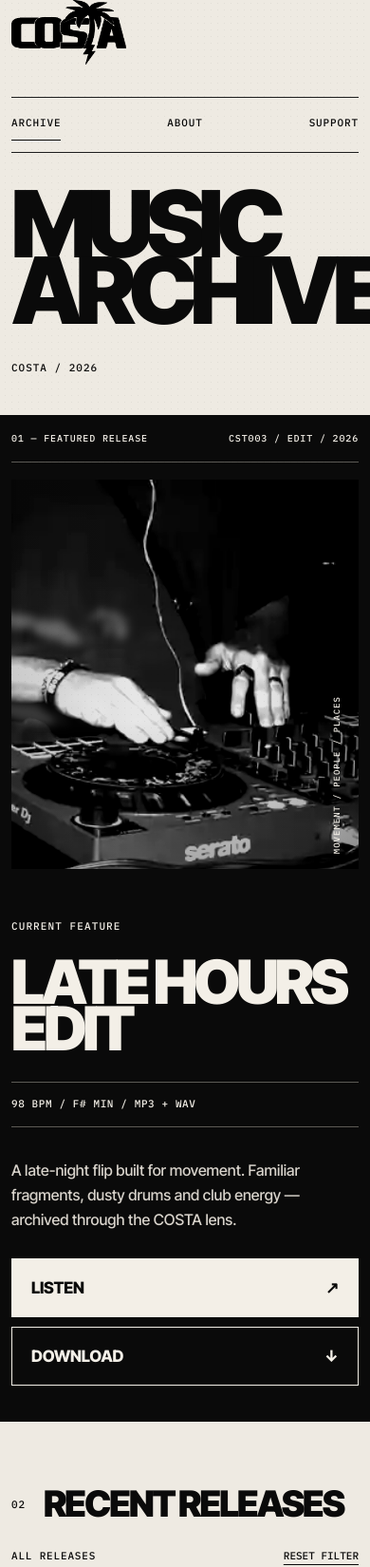
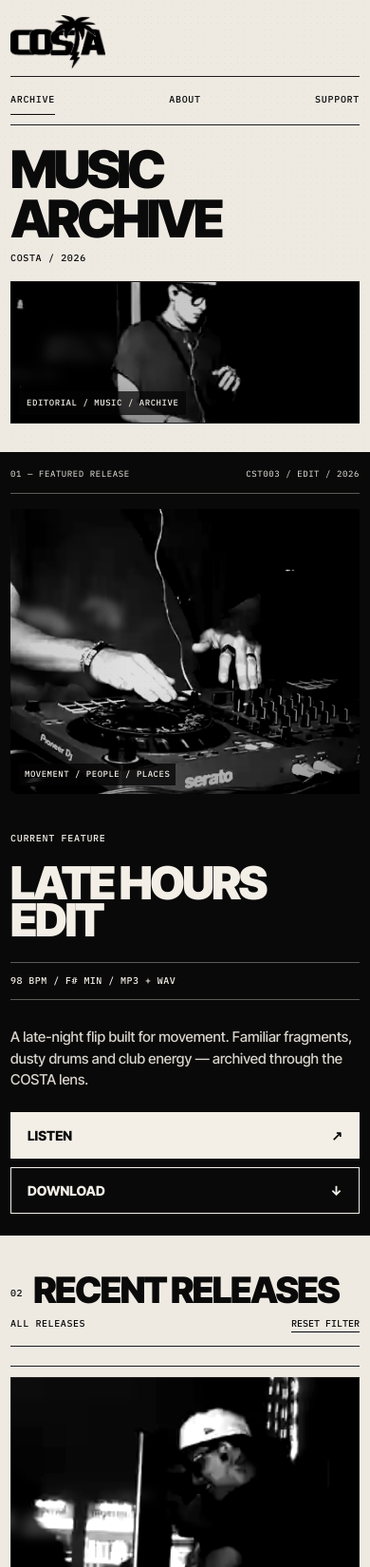
Before and after one commit to stefanoconsumi/costa-archive, a plain HTML site: page index.html in a window 390 px wide. Shown: the top 1650 px of the page at 95% size. Drawn offline with Linux system fonts and the light colour scheme.

Commit message:
Rebalance COSTA Archive layout and restore motion language
Improve layout hierarchy, responsive scale, metadata readability, and motion-blur treatments.

```diff
--- a/app.js
+++ b/app.js
@@ -15,7 +15,10 @@ let active="all";
 function card(r){
   return `
     <article class="release-card">
-      <div class="release-image"><img src="${r.img}" alt=""></div>
+      <div class="release-image">
+        <img src="${r.img}" alt="">
+        <span class="release-drag" style="background-image:url('${r.img}')" aria-hidden="true"></span>
+      </div>
       <div class="release-topline"><span>${r.id}</span><span>${r.type}</span></div>
       <h3>${r.title}</h3>
       <div class="release-bottom"><span>${r.meta}</span><span>↗</span></div>
--- a/index.html
+++ b/index.html
@@ -19,7 +19,7 @@
       <img src="assets/costa-logo.png" alt="COSTA" />
     </a>
 
-    <div class="header-meta">
+    <div class="header-meta mono">
       <span>MUSIC ARCHIVE</span>
       <span>COSTA RICA — SC</span>
     </div>
@@ -33,11 +33,29 @@
 
   <main>
     <section class="masthead shell">
-      <div class="masthead-index">COSTA / 2026</div>
-      <h1>MUSIC<br><span>ARCHIVE</span></h1>
-      <div class="masthead-copy">
-        <p>MUSIC FOR THE PEOPLE.</p>
-        <p>CURATED / ARCHIVED / KEPT MOVING.</p>
+      <div class="masthead-grid">
+        <div class="masthead-index mono">COSTA / 2026</div>
+
+        <h1>
+          <span>MUSIC</span>
+          <span>ARCHIVE</span>
+        </h1>
+
+        <div class="masthead-copy mono">
+          <p>MUSIC FOR THE PEOPLE.</p>
+          <p>CURATED / ARCHIVED / KEPT MOVING.</p>
+        </div>
+      </div>
+
+      <div class="masthead-visual">
+        <img src="assets/recent-2.webp" alt="" />
+        <div class="masthead-drag drag-one" aria-hidden="true"></div>
+        <div class="masthead-drag drag-two" aria-hidden="true"></div>
+
+        <div class="masthead-caption mono">
+          <span>EDITORIAL / MUSIC / ARCHIVE</span>
+          <span>MOVEMENT / GRAIN / MEMORY</span>
+        </div>
       </div>
     </section>
 
@@ -53,7 +71,7 @@
             <img class="featured-image" src="assets/featured.webp" alt="Featured COSTA release" />
             <div class="drag-layer drag-a" aria-hidden="true"></div>
             <div class="drag-layer drag-b" aria-hidden="true"></div>
-            <div class="photo-note">MOVEMENT / PEOPLE / PLACES</div>
+            <div class="photo-note mono">MOVEMENT / PEOPLE / PLACES</div>
           </div>
 
           <div class="featured-copy">
@@ -74,12 +92,13 @@
 
     <section class="recent shell" id="releases">
       <div class="section-head">
-        <div>
+        <div class="section-title-wrap">
           <span class="mono section-number">02</span>
           <h2>RECENT RELEASES</h2>
         </div>
-        <div class="section-tools">
-          <span class="mono" id="filter-label">ALL RELEASES</span>
+
+        <div class="section-tools mono">
+          <span id="filter-label">ALL RELEASES</span>
           <button class="text-button mono" id="show-all">RESET FILTER</button>
         </div>
       </div>
@@ -90,11 +109,14 @@
     <section class="folder-section">
       <div class="shell">
         <div class="section-head folder-head">
-          <div>
+          <div class="section-title-wrap">
             <span class="mono section-number">03</span>
             <h2>OPEN THE ARCHIVE</h2>
           </div>
-          <p class="folder-intro">Choose a folder. The archive filters itself without hiding the structure of the page.</p>
+
+          <p class="folder-intro">
+            Choose a folder. The structure stays visible while the release index filters below.
+          </p>
         </div>
 
         <div class="folder-grid" aria-label="Archive folders">
@@ -161,9 +183,13 @@
       <div class="identity-logo">
         <img src="assets/costa-logo.png" alt="" />
       </div>
+
       <p class="identity-statement">EDITORIAL / MUSIC / ARCHIVE</p>
+
       <div class="identity-notes mono">
-        <span>MOTION</span><span>GRAIN</span><span>MEMORY</span>
+        <span>MOTION</span>
+        <span>GRAIN</span>
+        <span>MEMORY</span>
       </div>
     </section>
 
--- a/styles.css
+++ b/styles.css
@@ -4,8 +4,8 @@
   --ink:#0a0a0a;
   --gray:#8c8982;
   --line:#1e1e1e;
-  --soft-line:#aaa69e;
-  --dark:#0a0a0a;
+  --soft-line:#a9a49a;
+  --dark:#090909;
   --white:#f3efe7;
 }
 
@@ -23,137 +23,194 @@ body{
 button,a{font:inherit}
 button{color:inherit}
 img{display:block;max-width:100%}
-.mono{
-  font-family:"IBM Plex Mono",monospace;
-  font-weight:500;
-}
-.shell{width:min(1480px,calc(100% - 48px));margin-inline:auto}
+.mono{font-family:"IBM Plex Mono",monospace;font-weight:500}
+.shell{width:min(1320px,calc(100% - 56px));margin-inline:auto}
 
 .paper-grain{
   position:fixed;
   inset:0;
   pointer-events:none;
   z-index:50;
-  opacity:.055;
+  opacity:.05;
   mix-blend-mode:multiply;
   background-image:
-    radial-gradient(circle at 20% 20%,#000 0 .45px,transparent .6px),
-    radial-gradient(circle at 80% 55%,#000 0 .35px,transparent .55px);
+    radial-gradient(circle at 20% 20%,#000 0 .45px,transparent .62px),
+    radial-gradient(circle at 80% 55%,#000 0 .35px,transparent .56px);
   background-size:5px 5px,7px 7px;
 }
 
+/* HEADER */
 .site-header{
-  min-height:148px;
+  min-height:108px;
   display:grid;
-  grid-template-columns:minmax(260px,440px) 1fr auto;
-  gap:34px;
+  grid-template-columns:minmax(220px,330px) 1fr auto;
+  gap:30px;
   align-items:center;
   border-bottom:1px solid var(--line);
 }
 .brand img{
-  width:min(420px,39vw);
-  height:100px;
+  width:min(305px,31vw);
+  height:72px;
   object-fit:contain;
   object-position:left center;
-  filter:brightness(0) contrast(1.15);
+  filter:brightness(0) contrast(1.2);
 }
 .header-meta{
   justify-self:center;
-  display:grid;
-  gap:8px;
-  font-family:"IBM Plex Mono",monospace;
+  display:flex;
+  gap:28px;
   font-size:12px;
-  font-weight:500;
-  line-height:1.35;
-  letter-spacing:.105em;
+  line-height:1.4;
+  letter-spacing:.07em;
 }
 .topnav{
   display:flex;
-  gap:32px;
+  gap:28px;
   align-items:center;
   font-family:"IBM Plex Mono",monospace;
   font-size:12px;
   font-weight:500;
-  letter-spacing:.08em;
+  letter-spacing:.07em;
 }
 .topnav a{
   color:inherit;
   text-decoration:none;
-  padding:11px 0;
+  padding:9px 0;
   border-bottom:1px solid transparent;
 }
 .topnav a:hover,.topnav a.active{border-color:var(--ink)}
 
-.masthead{
+/* INTRO / FIRST SCREEN */
+.masthead{padding:32px 0 42px}
+.masthead-grid{
   display:grid;
-  grid-template-columns:190px minmax(0,1fr) 300px;
-  gap:38px;
+  grid-template-columns:150px minmax(0,1fr) 260px;
+  gap:28px;
   align-items:end;
-  padding:62px 0 52px;
+  padding-bottom:24px;
 }
 .masthead-index,.masthead-copy{
-  font-family:"IBM Plex Mono",monospace;
   font-size:12px;
-  font-weight:500;
-  letter-spacing:.09em;
-  line-height:1.62;
-}
-.masthead h1{
-  margin:0;
-  font-size:clamp(88px,12vw,190px);
-  line-height:.72;
-  letter-spacing:-.075em;
-  font-weight:900;
-}
-.masthead h1 span{
-  display:block;
-  margin-left:8.5vw;
+  line-height:1.55;
+  letter-spacing:.065em;
 }
 .masthead-copy{
   border-left:1px solid var(--line);
-  padding-left:22px;
+  padding-left:18px;
 }
-.masthead-copy p{margin:0 0 9px}
+.masthead-copy p{margin:0 0 7px}
+.masthead h1{
+  margin:0;
+  display:flex;
+  gap:.16em;
+  align-items:baseline;
+  flex-wrap:wrap;
+  font-size:clamp(66px,7.5vw,112px);
+  line-height:.82;
+  letter-spacing:-.065em;
+  font-weight:900;
+}
+.masthead h1 span{display:inline-block}
 
+.masthead-visual{
+  height:200px;
+  position:relative;
+  overflow:hidden;
+  background:#101010;
+  border-top:1px solid var(--line);
+  border-bottom:1px solid var(--line);
+}
+.masthead-visual>img{
+  position:absolute;
+  inset:0;
+  width:100%;
+  height:100%;
+  object-fit:cover;
+  object-position:center 46%;
+  filter:grayscale(1) contrast(1.22) brightness(.78);
+}
+.masthead-visual::after{
+  content:"";
+  position:absolute;
+  inset:0;
+  background:
+    linear-gradient(90deg,rgba(0,0,0,.22),transparent 34%,transparent 72%,rgba(0,0,0,.18)),
+    linear-gradient(0deg,rgba(0,0,0,.3),transparent 42%);
+  z-index:2;
+}
+.masthead-drag{
+  position:absolute;
+  left:-3%;
+  z-index:2;
+  width:70%;
+  background-image:url("assets/recent-2.webp");
+  background-size:cover;
+  background-position:center 46%;
+  filter:grayscale(1) contrast(1.4) blur(5px);
+  mix-blend-mode:screen;
+  opacity:.34;
+  transform-origin:left center;
+}
+.drag-one{top:38%;height:18%;transform:scaleX(1.22) translateX(-40px)}
+.drag-two{top:62%;height:9%;width:52%;opacity:.22;transform:scaleX(1.35) translateX(-60px)}
+.masthead-caption{
+  position:absolute;
+  left:16px;
+  right:16px;
+  bottom:12px;
+  z-index:4;
+  display:flex;
+  justify-content:space-between;
+  gap:20px;
+  color:var(--white);
+  font-size:11px;
+  line-height:1.4;
+  letter-spacing:.06em;
+}
+.masthead-caption span{
+  background:rgba(5,5,5,.72);
+  padding:6px 8px;
+}
+
+/* FEATURED */
 .featured-wrap{
   background:var(--dark);
   color:var(--white);
   border-top:1px solid var(--dark);
   border-bottom:1px solid var(--dark);
 }
-.featured{padding:24px 0 32px}
+.featured{padding:22px 0 28px}
 .featured-label-row{
   display:flex;
   justify-content:space-between;
   align-items:center;
   gap:24px;
-  padding-bottom:17px;
-  margin-bottom:18px;
+  padding-bottom:14px;
+  margin-bottom:16px;
   border-bottom:1px solid #5c5a55;
   font-family:"IBM Plex Mono",monospace;
   font-size:12px;
-  font-weight:500;
   line-height:1.4;
-  letter-spacing:.085em;
+  letter-spacing:.065em;
 }
 .featured-layout{
   display:grid;
-  grid-template-columns:minmax(0,1.55fr) minmax(350px,.75fr);
-  gap:32px;
+  grid-template-columns:minmax(0,1.35fr) minmax(330px,.65fr);
+  gap:26px;
 }
 .featured-media{
-  min-height:600px;
+  min-height:470px;
   position:relative;
   overflow:hidden;
   background:#111;
 }
 .featured-image{
+  position:absolute;
+  inset:0;
   width:100%;
   height:100%;
-  position:absolute;
-  inset:0;
   object-fit:cover;
-  filter:grayscale(1) contrast(1.22) brightness(.9);
+  filter:grayscale(1) contrast(1.22) brightness(.88);
   transform:scale(1.015);
 }
 .featured-media::after{
@@ -161,9 +218,9 @@ img{display:block;max-width:100%}
   position:absolute;
   inset:0;
   background:
-    linear-gradient(90deg,rgba(0,0,0,.12),transparent 35%,transparent 72%,rgba(0,0,0,.18)),
-    linear-gradient(0deg,rgba(0,0,0,.28),transparent 38%);
-  pointer-events:none;
+    linear-gradient(90deg,rgba(0,0,0,.1),transparent 34%,transparent 74%,rgba(0,0,0,.2)),
+    linear-gradient(0deg,rgba(0,0,0,.27),transparent 38%);
+  z-index:1;
 }
 .drag-layer{
   position:absolute;
@@ -172,109 +229,99 @@ img{display:block;max-width:100%}
   background-image:url("assets/featured.webp");
   background-size:cover;
   background-position:left center;
-  filter:grayscale(1) contrast(1.35) blur(4px);
+  filter:grayscale(1) contrast(1.38) blur(4px);
   mix-blend-mode:screen;
   opacity:.32;
-  transform:scaleX(1.12) translateX(-20px);
+  transform:scaleX(1.16) translateX(-26px);
   z-index:2;
   pointer-events:none;
 }
-.drag-a{top:25%;height:22%}
-.drag-b{top:52%;height:11%;opacity:.22;transform:scaleX(1.2) translateX(-40px)}
+.drag-a{top:24%;height:22%}
+.drag-b{top:54%;height:10%;opacity:.22;transform:scaleX(1.24) translateX(-48px)}
 .photo-note{
   position:absolute;
-  right:18px;
-  bottom:16px;
+  left:14px;
+  bottom:14px;
   z-index:4;
-  font-family:"IBM Plex Mono",monospace;
-  font-size:10px;
-  font-weight:500;
-  letter-spacing:.11em;
-  writing-mode:vertical-rl;
-  transform:rotate(180deg);
+  font-size:11px;
+  line-height:1.4;
+  letter-spacing:.055em;
+  background:rgba(5,5,5,.78);
+  padding:7px 9px;
 }
 .featured-copy{
   display:flex;
   flex-direction:column;
   justify-content:flex-end;
-  padding:24px 0 5px;
+  padding:10px 0 2px;
 }
-.label{
-  font-size:12px;
-  line-height:1.4;
-  letter-spacing:.1em;
-}
+.label{font-size:12px;line-height:1.4;letter-spacing:.07em}
 .featured-copy h2{
-  margin:14px 0 20px;
-  font-size:clamp(60px,6vw,106px);
-  line-height:.78;
-  letter-spacing:-.065em;
+  margin:12px 0 16px;
+  font-size:clamp(52px,5.1vw,78px);
+  line-height:.82;
+  letter-spacing:-.055em;
   font-weight:900;
 }
 .featured-meta{
-  font-size:13px;
+  font-size:12px;
   line-height:1.45;
-  letter-spacing:.055em;
-  padding:15px 0;
+  letter-spacing:.045em;
+  padding:12px 0;
   border-top:1px solid #5c5a55;
   border-bottom:1px solid #5c5a55;
 }
 .featured-desc{
-  max-width:40ch;
-  font-size:17px;
-  line-height:1.62;
-  margin:22px 0 27px;
+  max-width:42ch;
+  font-size:16px;
+  line-height:1.58;
+  margin:18px 0 22px;
   color:#d8d3cb;
 }
-.featured-actions{display:grid;gap:10px}
+.featured-actions{display:grid;gap:9px}
 .button{
-  min-height:62px;
-  padding:0 20px;
+  min-height:54px;
+  padding:0 17px;
   display:flex;
   align-items:center;
   justify-content:space-between;
   text-decoration:none;
-  font-size:17px;
+  font-size:16px;
   font-weight:800;
-  letter-spacing:-.015em;
   border:1px solid var(--white);
   transition:transform .2s ease,background .2s ease,color .2s ease;
 }
 .button-light{background:var(--white);color:var(--ink)}
 .button-outline{color:var(--white)}
-.button:hover{transform:translateX(4px)}
+.button:hover{transform:translateX(3px)}
 
-.recent{padding:70px 0 74px}
+/* RELEASES */
+.recent{padding:54px 0 60px}
 .section-head{
   display:flex;
   justify-content:space-between;
   align-items:flex-end;
-  gap:32px;
-  padding-bottom:20px;
-  margin-bottom:24px;
+  gap:28px;
+  padding-bottom:16px;
+  margin-bottom:20px;
   border-bottom:1px solid var(--line);
 }
-.section-head>div:first-child{display:flex;align-items:flex-end;gap:19px}
-.section-number{
-  font-size:12px;
-  line-height:1.35;
-  letter-spacing:.08em;
-  margin-bottom:8px;
-}
+.section-title-wrap{display:flex;align-items:flex-end;gap:16px}
+.section-number{font-size:12px;line-height:1.35;letter-spacing:.06em;margin-bottom:6px}
 .section-head h2{
   margin:0;
-  font-size:clamp(38px,5vw,74px);
-  line-height:.85;
-  letter-spacing:-.055em;
+  font-size:clamp(34px,4vw,58px);
+  line-height:.9;
+  letter-spacing:-.045em;
   font-weight:900;
 }
 .section-tools{
   display:flex;
-  gap:20px;
+  gap:18px;
   align-items:center;
   font-size:12px;
   line-height:1.4;
-  letter-spacing:.075em;
+  letter-spacing:.06em;
 }
 .text-button{
   border:0;
@@ -287,13 +334,12 @@ img{display:block;max-width:100%}
 .release-grid{
   display:grid;
   grid-template-columns:repeat(3,minmax(0,1fr));
-  gap:26px;
+  gap:22px;
 }
 .release-card{
   min-width:0;
   border-top:1px solid var(--line);
-  padding-top:14px;
-  cursor:default;
+  padding-top:11px;
 }
 .release-image{
   aspect-ratio:4/3;
@@ -308,30 +354,45 @@ img{display:block;max-width:100%}
   filter:grayscale(1) contrast(1.18);
   transition:transform .45s ease,filter .45s ease;
 }
+.release-drag{
+  position:absolute;
+  left:-8%;
+  top:44%;
+  width:68%;
+  height:17%;
+  background-size:cover;
+  background-position:center;
+  filter:grayscale(1) contrast(1.35) blur(5px);
+  mix-blend-mode:screen;
+  opacity:.24;
+  transform:scaleX(1.25);
+  z-index:2;
+  pointer-events:none;
+}
 .release-card:hover .release-image img{transform:scale(1.025);filter:grayscale(1) contrast(1.3)}
 .release-image::after{
   content:"";
   position:absolute;
   inset:0;
-  box-shadow:inset 0 0 0 1px rgba(255,255,255,.08);
+  z-index:3;
+  box-shadow:inset 0 0 0 1px rgba(255,255,255,.1);
   pointer-events:none;
 }
 .release-topline{
   display:flex;
   justify-content:space-between;
   gap:12px;
-  margin-top:15px;
+  margin-top:12px;
   font-family:"IBM Plex Mono",monospace;
   font-size:12px;
-  font-weight:500;
   line-height:1.4;
-  letter-spacing:.06em;
+  letter-spacing:.05em;
 }
 .release-card h3{
-  font-size:clamp(30px,3vw,48px);
-  line-height:.9;
-  letter-spacing:-.045em;
-  margin:9px 0 16px;
+  font-size:clamp(27px,2.7vw,40px);
+  line-height:.92;
+  letter-spacing:-.04em;
+  margin:8px 0 13px;
   font-weight:900;
 }
 .release-bottom{
@@ -339,46 +400,45 @@ img{display:block;max-width:100%}
   justify-content:space-between;
   gap:12px;
   border-top:1px solid var(--soft-line);
-  padding-top:12px;
+  padding-top:9px;
   font-family:"IBM Plex Mono",monospace;
   font-size:11px;
-  font-weight:500;
   line-height:1.45;
-  letter-spacing:.055em;
+  letter-spacing:.045em;
 }
 .empty-state{
   grid-column:1/-1;
-  padding:64px 0;
+  padding:54px 0;
   font-family:"IBM Plex Mono",monospace;
   font-size:12px;
-  line-height:1.45;
 }
 
+/* FOLDERS */
 .folder-section{
   background:var(--dark);
   color:var(--white);
-  padding:68px 0 80px;
+  padding:54px 0 66px;
 }
 .folder-head{border-color:#605e59}
 .folder-intro{
   margin:0;
-  max-width:460px;
+  max-width:420px;
   color:#c5c0b7;
-  font-size:16px;
+  font-size:15px;
   line-height:1.55;
 }
 .folder-grid{
   display:grid;
   grid-template-columns:repeat(3,minmax(0,1fr));
-  gap:20px;
+  gap:18px;
 }
 .folder-card{
   position:relative;
-  min-height:220px;
-  background:#121212;
+  min-height:176px;
+  background:#111;
   color:var(--white);
-  border:1px solid #78756e;
-  padding:42px 24px 22px;
+  border:1px solid #77736c;
+  padding:32px 19px 17px;
   text-align:left;
   cursor:pointer;
   display:grid;
@@ -389,40 +449,25 @@ img{display:block;max-width:100%}
 }
 .folder-tab{
   position:absolute;
-  top:-14px;
+  top:-12px;
   left:-1px;
-  width:34%;
-  height:14px;
-  background:#121212;
-  border:1px solid #78756e;
+  width:32%;
+  height:12px;
+  background:#111;
+  border:1px solid #77736c;
   border-bottom:0;
-  transition:background .2s ease;
 }
-.folder-index{
-  font-size:12px;
-  line-height:1.4;
-  letter-spacing:.075em;
-  color:#bdb8af;
-}
+.folder-index{font-size:12px;line-height:1.4;letter-spacing:.06em;color:#c1bcb2}
 .folder-name{
   grid-column:1/-1;
   align-self:center;
-  font-size:clamp(34px,4vw,64px);
+  font-size:clamp(29px,3vw,44px);
   line-height:.9;
   font-weight:900;
-  letter-spacing:-.055em;
+  letter-spacing:-.045em;
 }
-.folder-meta{
-  font-size:11px;
-  line-height:1.45;
-  letter-spacing:.055em;
-  color:#aaa59c;
-}
-.folder-arrow{
-  justify-self:end;
-  align-self:end;
-  font-size:26px;
-}
+.folder-meta{font-size:11px;line-height:1.45;letter-spacing:.045em;color:#aaa59c}
+.folder-arrow{justify-self:end;align-self:end;font-size:23px}
 .folder-card:hover,.folder-card.active{
   background:var(--paper);
   color:var(--ink);
@@ -432,145 +477,188 @@ img{display:block;max-width:100%}
 .folder-card:hover .folder-index,.folder-card:hover .folder-meta,
 .folder-card.active .folder-index,.folder-card.active .folder-meta{color:#55514b}
 
+/* BRAND STRIP */
 .identity-strip{
   display:grid;
-  grid-template-columns:250px 1fr auto;
-  gap:34px;
+  grid-template-columns:210px 1fr auto;
+  gap:28px;
   align-items:center;
-  padding:54px 0;
+  padding:40px 0;
   border-bottom:1px solid var(--line);
 }
 .identity-logo img{
-  width:220px;
-  height:76px;
+  width:185px;
+  height:62px;
   object-fit:contain;
   object-position:left center;
-  filter:brightness(0) contrast(1.15);
+  filter:brightness(0) contrast(1.2);
 }
 .identity-statement{
   text-align:center;
-  font-size:clamp(24px,3vw,46px);
-  letter-spacing:.15em;
+  font-size:clamp(20px,2.4vw,34px);
+  letter-spacing:.13em;
   margin:0;
   font-weight:600;
 }
 .identity-notes{
-  display:grid;
-  gap:7px;
+  display:flex;
+  gap:14px;
   font-size:11px;
-  line-height:1.45;
-  letter-spacing:.085em;
+  letter-spacing:.06em;
 }
 
+/* ABOUT / SUPPORT */
 .info{
   display:grid;
-  grid-template-columns:240px 1fr;
-  gap:56px;
-  padding:76px 0;
+  grid-template-columns:190px 1fr;
+  gap:44px;
+  padding:56px 0;
   border-bottom:1px solid var(--line);
 }
-.info-label{
-  font-size:12px;
-  line-height:1.4;
-  letter-spacing:.085em;
-}
+.info-label{font-size:12px;line-height:1.4;letter-spacing:.06em}
 .info-copy h2{
-  margin:0 0 26px;
-  font-size:clamp(50px,7vw,112px);
-  line-height:.79;
-  letter-spacing:-.065em;
+  margin:0 0 20px;
+  font-size:clamp(42px,5.5vw,82px);
+  line-height:.82;
+  letter-spacing:-.055em;
   font-weight:900;
 }
 .info-copy p{
-  max-width:760px;
-  font-size:21px;
-  line-height:1.48;
+  max-width:720px;
+  font-size:19px;
+  line-height:1.5;
   margin:0;
 }
-.support-links{display:flex;gap:32px;flex-wrap:wrap}
+.support-links{display:flex;gap:28px;flex-wrap:wrap}
 .support-links a{
   color:inherit;
   text-decoration:none;
   border-bottom:1px solid var(--ink);
-  padding-bottom:5px;
+  padding-bottom:4px;
   font-family:"IBM Plex Mono",monospace;
   font-size:12px;
-  font-weight:500;
-  line-height:1.4;
-  letter-spacing:.065em;
+  letter-spacing:.055em;
 }
-
 .footer{
   display:flex;
   justify-content:space-between;
   gap:24px;
-  padding:32px 0 46px;
+  padding:26px 0 36px;
   font-size:11px;
   line-height:1.45;
-  letter-spacing:.065em;
+  letter-spacing:.05em;
 }
 
-@media(max-width:1100px){
+/* TABLET */
+@media(max-width:1024px){
+  .shell{width:min(100% - 34px,1320px)}
   .site-header{grid-template-columns:1fr auto}.header-meta{display:none}
-  .masthead{grid-template-columns:135px 1fr}.masthead-copy{display:none}
-  .featured-layout{grid-template-columns:1fr}.featured-media{min-height:540px}.featured-copy{padding-top:10px}
+  .masthead-grid{grid-template-columns:120px 1fr}.masthead-copy{display:none}
+  .masthead h1{font-size:clamp(62px,10vw,92px)}
+  .featured-layout{grid-template-columns:1fr}.featured-media{min-height:430px}
+  .featured-copy{padding-top:4px}
+  .release-grid{grid-template-columns:repeat(2,minmax(0,1fr))}
   .folder-grid{grid-template-columns:repeat(2,minmax(0,1fr))}
-  .release-grid{grid-template-columns:repeat(2,minmax(0,1fr))}
-  .identity-strip{grid-template-columns:190px 1fr}.identity-notes{display:none}
+  .identity-strip{grid-template-columns:180px 1fr}.identity-notes{display:none}
 }
 
-@media(max-width:720px){
-  .shell{width:min(100% - 24px,1480px)}
-  .site-header{min-height:112px;grid-template-columns:1fr}
-  .brand img{width:230px;height:68px}
+/* MOBILE */
+@media(max-width:680px){
+  .shell{width:min(100% - 22px,1320px)}
+  .site-header{
+    min-height:0;
+    grid-template-columns:1fr;
+    gap:8px;
+    padding:16px 0 10px;
+  }
+  .brand img{width:190px;height:56px}
   .topnav{
     justify-content:space-between;
+    gap:12px;
     border-top:1px solid var(--line);
-    padding:8px 0 12px;
-    font-size:11px;
+    padding-top:8px;
+    font-size:10px;
   }
-  .masthead{grid-template-columns:1fr;padding:40px 0}
-  .masthead-index{order:2;font-size:11px}
-  .masthead h1{font-size:clamp(70px,25vw,120px)}
-  .masthead h1 span{margin-left:0}
 
-  .featured{padding-top:16px}
+  .masthead{padding:24px 0 30px}
+  .masthead-grid{
+    grid-template-columns:1fr;
+    gap:10px;
+    padding-bottom:16px;
+  }
+  .masthead-index{order:2;font-size:10px}
+  .masthead h1{
+    font-size:clamp(48px,14vw,64px);
+    line-height:.84;
+    gap:.12em;
+  }
+  .masthead-visual{height:150px}
+  .masthead-caption{
+    left:9px;
+    right:9px;
+    bottom:8px;
+    font-size:9px;
+  }
+  .masthead-caption span:last-child{display:none}
+
+  .featured{padding:15px 0 20px}
   .featured-label-row{
+    font-size:9px;
+    line-height:1.45;
     align-items:flex-start;
-    font-size:10px;
-    line-height:1.5;
   }
   .featured-label-row span:last-child{text-align:right}
-  .featured-media{min-height:410px}
-  .featured-copy h2{font-size:64px}
-  .label{font-size:11px}
-  .featured-meta{font-size:11px}
-  .featured-desc{font-size:16px}
-  .photo-note{font-size:9px}
+  .featured-media{min-height:300px}
+  .photo-note{font-size:9px;left:9px;bottom:9px;padding:5px 6px}
+  .featured-copy h2{font-size:48px;margin:10px 0 14px}
+  .label{font-size:10px}
+  .featured-meta{font-size:10px}
+  .featured-desc{font-size:15px;line-height:1.5}
+  .button{min-height:49px;font-size:14px}
 
-  .section-head{align-items:flex-start;flex-direction:column}
+  .recent{padding:40px 0 46px}
+  .section-head{
+    align-items:flex-start;
+    flex-direction:column;
+    gap:12px;
+  }
+  .section-title-wrap{gap:11px}
+  .section-number{font-size:10px}
+  .section-head h2{font-size:38px}
   .section-tools{
     width:100%;
     justify-content:space-between;
-    font-size:11px;
+    font-size:10px;
   }
-  .section-number{font-size:11px}
+  .release-grid{grid-template-columns:1fr;gap:28px}
+  .release-topline{font-size:10px}
+  .release-bottom{font-size:10px}
+  .release-card h3{font-size:32px}
 
-  .release-grid,.folder-grid{grid-template-columns:1fr}
-  .release-topline{font-size:11px}
-  .release-bottom{font-size:10px}
-  .folder-card{min-height:170px}
-  .folder-index{font-size:11px}
-  .folder-meta{font-size:10px}
-  .folder-intro{font-size:15px}
+  .folder-section{padding:42px 0 50px}
+  .folder-grid{grid-template-columns:1fr}
+  .folder-card{min-height:135px;padding:27px 16px 14px}
+  .folder-name{font-size:33px}
+  .folder-index{font-size:10px}
+  .folder-meta{font-size:9px}
+  .folder-intro{font-size:14px}
 
-  .identity-strip{grid-template-columns:1fr;padding:38px 0}
-  .identity-statement{text-align:left;font-size:25px}
-  .identity-logo img{width:190px}
-  .info{grid-template-columns:1fr;gap:26px;padding:54px 0}
-  .info-label{font-size:11px}
-  .info-copy h2{font-size:60px}
-  .info-copy p{font-size:18px}
-  .support-links a{font-size:11px}
-  .footer{flex-direction:column;font-size:10px}
+  .identity-strip{
+    grid-template-columns:1fr;
+    gap:12px;
+    padding:30px 0;
+  }
+  .identity-logo img{width:155px;height:52px}
+  .identity-statement{text-align:left;font-size:20px;line-height:1.25}
+
+  .info{
+    grid-template-columns:1fr;
+    gap:17px;
+    padding:42px 0;
+  }
+  .info-label{font-size:10px}
+  .info-copy h2{font-size:44px}
+  .info-copy p{font-size:17px}
+  .support-links a{font-size:10px}
+  .footer{flex-direction:column;font-size:9px}
 }
```
